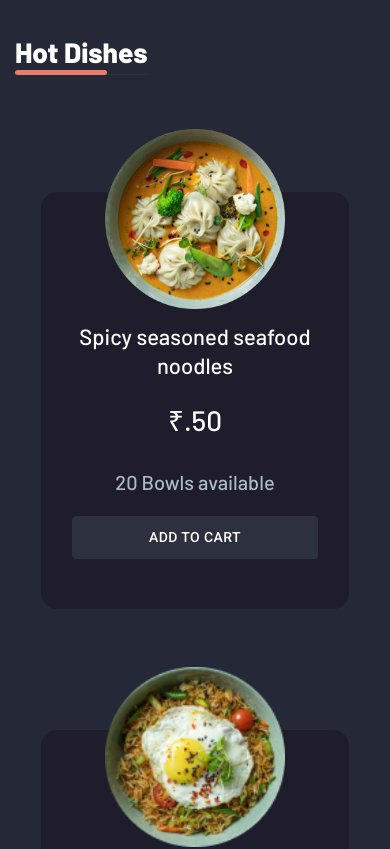
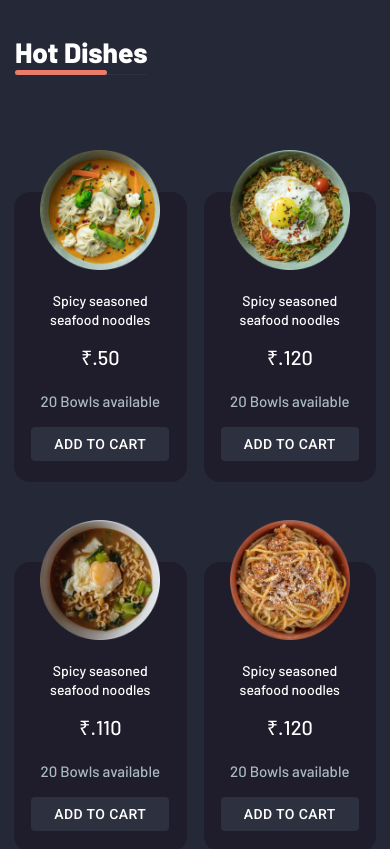
Before and after one commit to aninarafath6/Home-Chef, a React (Create React App) app in the folder home-che-front-end/: page / in a window 390 px wide. Shown: the part 1180-2029 px from the top of the page. Built offline with nearby package versions, Linux system fonts and the light colour scheme.

Commit message:
change to 2 coulmn in large mobile

```diff
--- a/home-che-front-end/src/components/hot dishes/HotDish.Element.js
+++ b/home-che-front-end/src/components/hot dishes/HotDish.Element.js
@@ -63,8 +63,8 @@ padding:0;
         grid-template-columns:repeat(2,1fr);
         }
         @media screen and (max-width:425px){
-        grid-template-columns:repeat(1,1fr);
-        grid-row-gap: 121px;
+        grid-template-columns:repeat(2,1fr);
+        grid-row-gap: 80px;
         }
   `;
   export const DishContainer = styled.div`
@@ -82,8 +82,8 @@ padding:0;
       height:485px;
         }
         @media screen and (max-width:425px){
-          width: 85%;
-          height: 417px;
+          width: 100%;
+          height: 290px;
         }
   `;
   export const DishImageContainer = styled.div`
@@ -97,9 +97,9 @@ padding:0;
       transform: translateY(-211px);
         }
         @media screen and (max-width:425px){
-          width: 180px;
-height: 180px;
-transform: translateY(-182px);
+          width: 120px;
+          height: 120px;
+          transform: translateY(-127px);
         }
   `;
   export const DisImage = styled.img`
@@ -139,13 +139,13 @@ export const DishName = styled.p`
         font-size: 25px;
         }
         @media screen and (max-width:425px){
-        font-size: 22px;
+        font-size: 14px;
         margin-top:0;
         }
-        @media screen and (max-width:365px){
+        /* @media screen and (max-width:365px){
         font-size: 20px;
         margin-top:0;
-        }
+        }  */
     `;
 
 export const DishPrice = styled.p`
@@ -163,6 +163,10 @@ export const DishPrice = styled.p`
   @media screen and (max-width:1024px){
         font-size: 28px;
         }
+        @media screen and (max-width:425px){
+        font-size: 20px;
+        margin-top:0;
+        }
 `;
 export const DishAvailability =styled.p`
   /* 20 Bowls available */
@@ -177,7 +181,12 @@ export const DishAvailability =styled.p`
   color: #ABBBC2;
   @media screen and (max-width:1024px){
         font-size: 20px;
-        }  `;
+        }
+        @media screen and (max-width:425px){
+        font-size: 15px;
+        margin-top:0;
+        }
+         `;
 export const AddToCartButton = styled(Button)`
   &&&{
     background: #2D303E;
@@ -189,5 +198,9 @@ export const AddToCartButton = styled(Button)`
   @media screen and (max-width:1024px){
         padding:9px
         }
+        @media screen and (max-width:425px){
+          padding:5px
+
+        }
 }
 `;
--- a/home-che-front-end/src/components/top of the week/TopOfTheWeek.Element.js
+++ b/home-che-front-end/src/components/top of the week/TopOfTheWeek.Element.js
@@ -55,16 +55,15 @@
       grid-column-gap: 17px;
       grid-row-gap: 85px;
       margin: 14px;
-
-        @media screen and (max-width:1024px){
+      @media screen and (max-width:1024px){
         grid-template-columns:repeat(3,1fr);
         }
         @media screen and (max-width:834px){
         grid-template-columns:repeat(2,1fr);
         }
         @media screen and (max-width:425px){
-        grid-template-columns:repeat(1,1fr);
-        grid-row-gap: 121px;
+        grid-template-columns:repeat(2,1fr);
+        grid-row-gap: 80px;
         }
 
   `;
@@ -82,8 +81,8 @@
       height:485px;
         }
         @media screen and (max-width:425px){
-          width: 85%;
-          height: 417px;
+          width: 100%;
+          height: 290px;
         }
   `;
   export const DishImageContainer = styled.div`
@@ -97,9 +96,9 @@
       transform: translateY(-211px);
         }
         @media screen and (max-width:425px){
-          width: 180px;
-height: 180px;
-transform: translateY(-182px);
+          width: 120px;
+          height: 120px;
+          transform: translateY(-127px);
         }
   `;
   export const DisImage = styled.img`
@@ -139,11 +138,7 @@ export const DishName = styled.p`
     font-size: 25px;
     }
     @media screen and (max-width:425px){
-        font-size: 22px;
-        margin-top:0;
-        }
-        @media screen and (max-width:365px){
-        font-size: 20px;
+        font-size: 14px;
         margin-top:0;
         }
 `;
@@ -163,6 +158,10 @@ color: #FFFFFF;
 @media screen and (max-width:1024px){
     font-size: 28px;
     }
+    @media screen and (max-width:425px){
+        font-size: 20px;
+        margin-top:0;
+        }
 `;
 export const DishAvailability =styled.p`
 /* 20 Bowls available */
@@ -177,7 +176,11 @@ margin-top: 0;
 color: #ABBBC2;
 @media screen and (max-width:1024px){
     font-size: 20px;
-    }  `;
+    }
+    @media screen and (max-width:425px){
+        font-size: 15px;
+        margin-top:0;
+        }  `;
 export const AddToCartButton = styled(Button)`
 &&&{
 background: #2D303E;
@@ -189,5 +192,9 @@ color:#fff;
 @media screen and (max-width:1024px){
     padding:9px
     }
+    @media screen and (max-width:425px){
+          padding:5px
+
+        }
 }
 `;
```
